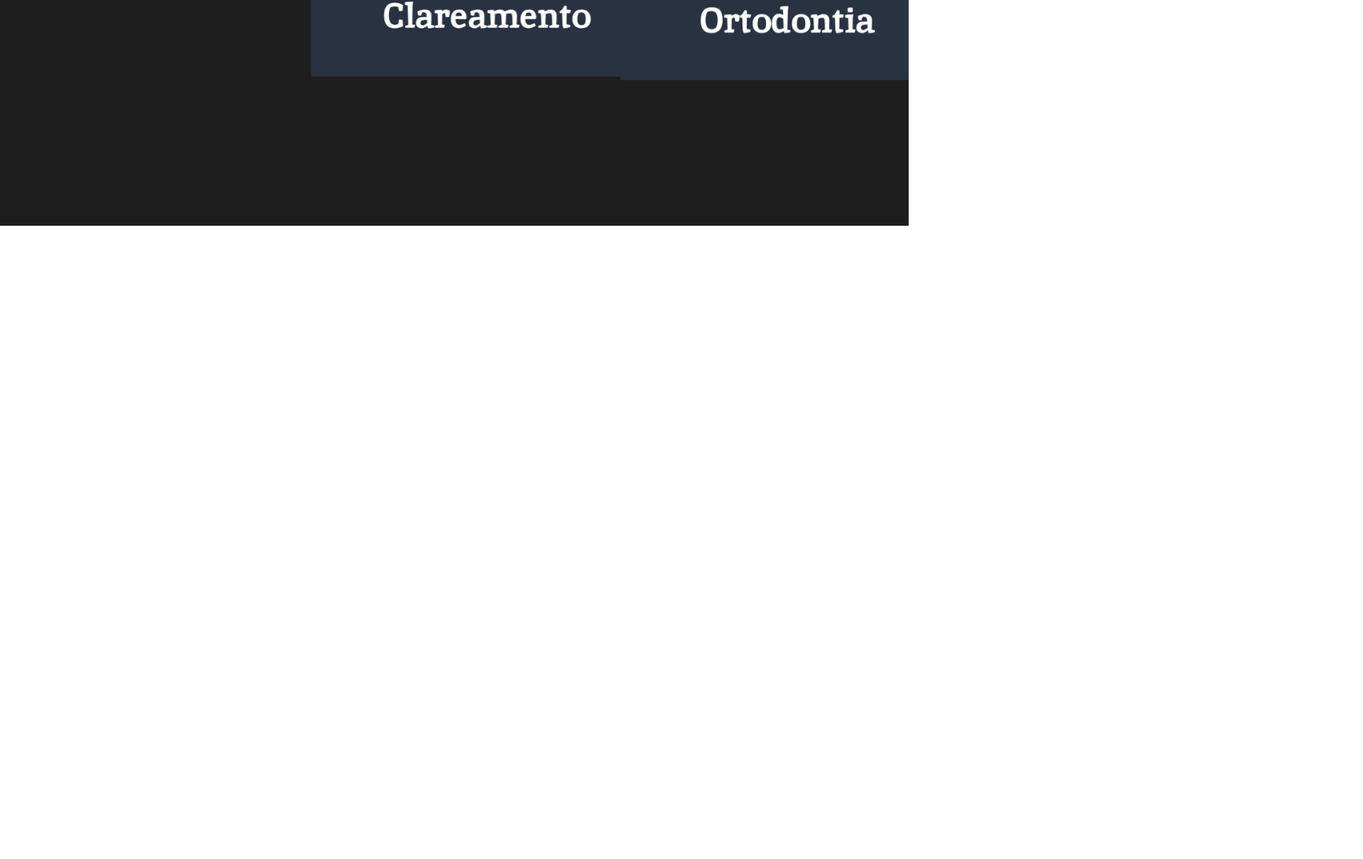
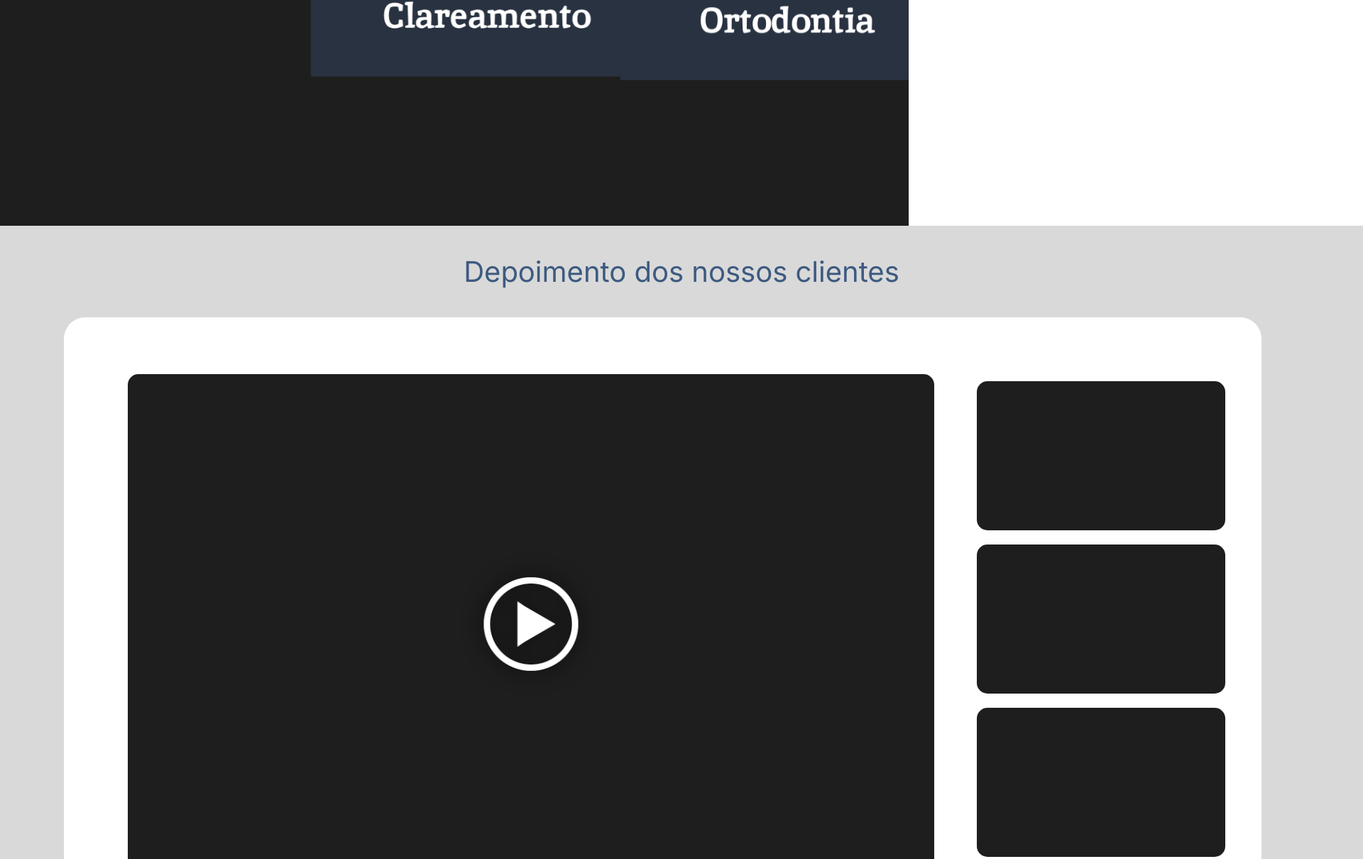
Before and after one commit to EmanuelGDev/projetoLadingPage, a plain HTML site: page index.html in a window 1280 px wide. Shown: the part 2707-3917 px from the top of the page at 71% size, 1920 px wide, since content can reach past the window. Before the commit the page ends 3025 px from the top, so only its background shows below. Drawn offline with nearby package versions, Linux system fonts and the light colour scheme.

Commit message:
adicionando sessão de video

```diff
--- a/index.html
+++ b/index.html
@@ -93,6 +93,26 @@
       <div class="swiper-button-next"></div>
       <div class="swiper-button-prev"></div>
     </div>
+  </div>
+  <div class="video-conteiner">
+    <p>Depoimento dos nossos clientes</p>
+    <div class="video-box">
+      <div class="video">
+        <img src="./images/video-play-icon.png">
+      </div>
+      <div class="video-pequeno-container">
+        <div class="video-pequeno">
+
+        </div>
+        <div class="video-pequeno">
+
+        </div>
+        <div class="video-pequeno">
+
+        </div>
+      </div>
+    </div>
+  </div>
 
 
 
--- a/styles.css
+++ b/styles.css
@@ -216,6 +216,62 @@ body{
   font-size: 13px;
 }
 
+.video-conteiner{
+  width: 1920px;
+  height: 1058px;
+  background-color: #D9D9D9;
+}
+.video-conteiner p {
+  color: #3D5A80;
+  display: flex;
+  justify-content: center;
+  align-items: center;
+  font-size: 40px;
+  padding-top: 40px;
+  padding-bottom: 40px;
+}
+
+.video-box{
+  height: 896px;
+  width: 1687px;
+  background-color: white;
+  margin-left: 90px;
+  border-radius: 30px;
+  display: flex;
+}
+.video{
+  height: 704px;
+  width: 1136px;
+  background-color: #1e1e1e;
+  margin-left: 90px;
+  margin-top: 80px;
+  border-radius: 15px;
+  align-items: center;
+  justify-content: center;
+  display: flex;
+}
+
+.video img {
+  width: 200px;
+  height: 200px;
+}
+
+.video-pequeno-container{
+  height: 704px;
+  width: 340px;
+  display: flex;
+  flex-direction: column;
+  margin-top: 90px;
+  margin-left: 60px;
+}
+
+.video-pequeno{
+  background-color: #1E1E1E;
+  height: 210px;
+  width: 350px;
+  margin-bottom: 20px;
+  border-radius: 15px;
+}
 
 
 /*Responsividade */
```
Also changed, not shown: images/video-play-icon.png (added).
